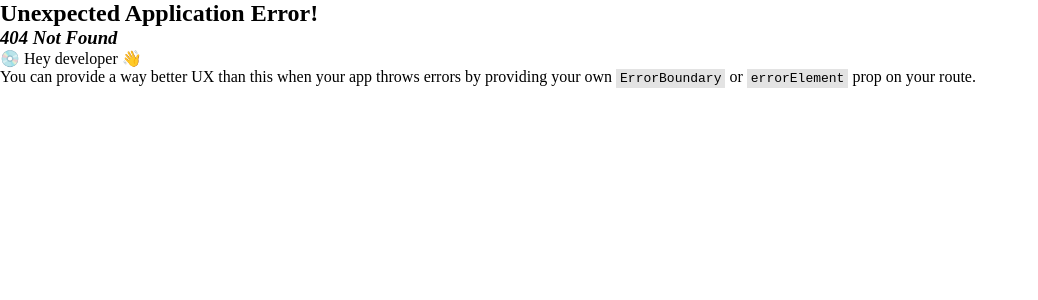
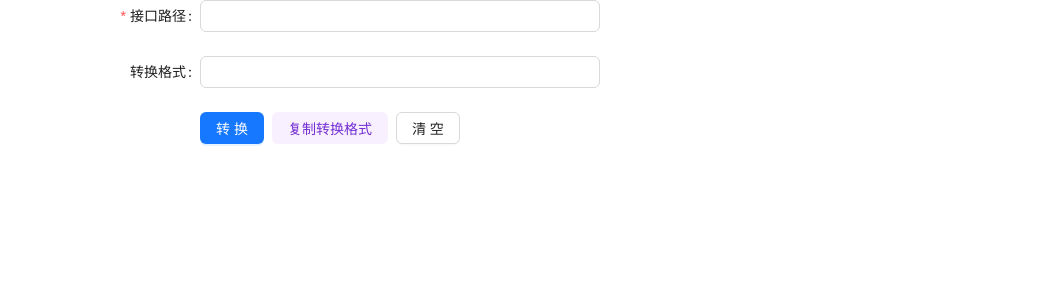
Before and after one commit to liulinman/react-font, a React (Vite) app: page /transferSlash in a window 1280 px wide. Before the commit this address had no page. Shown: the top 300 px of the page, without its empty margins (0-1038 px from the left). Built offline with nearby package versions, Linux system fonts and the light colour scheme.

Commit message:
feat: 赋值功能

```diff
--- /dev/null
+++ b/src/page/transferSlash/transferSlash.css
@@ -0,0 +1,7 @@
+.transferSlash {
+  width: 100%;
+  height: 100%;
+  display: flex;
+  flex-direction: column;
+  justify-content: center;
+}
--- /dev/null
+++ b/src/page/transferSlash/transferSlash.less
@@ -0,0 +1,8 @@
+.transferSlash {
+  width: 100%;
+  height: 100%;
+  display: flex;
+  flex-direction: column;
+  justify-content: center;
+  // display: flex;
+}
--- /dev/null
+++ b/src/page/transferSlash/transferSlash.tsx
@@ -0,0 +1,90 @@
+import React from "react";
+import { Button, Form, Input, message, Space } from "antd";
+
+import "./transferSlash.less";
+
+type FieldType = {
+  interfaceUrl?: string;
+  transferInterfaceUrl?: string;
+};
+
+const TransferSlash: React.FC = () => {
+  const [form] = Form.useForm();
+
+  const handleTransfer = () => {
+    const interfaceUrl = form.getFieldValue("interfaceUrl");
+    const parts = interfaceUrl.split("/");
+
+    // 遍历每个部分，只有在索引大于 0 时，才将第一个字符转换为大写
+    const result = parts.map((part: string, index: number) => {
+      if (index === 0) return part; // 第一个部分不转换
+      return part.charAt(0).toUpperCase() + part.slice(1); // 其余部分首字母大写
+    });
+
+    // 将数组重新拼接成一个字符串，不使用分隔符
+    const transformedStr = result.join("");
+
+    form.setFieldValue("transferInterfaceUrl", transformedStr);
+  };
+
+  // 复制转换格式的函数
+  const handleCopy = () => {
+    const transferInterfaceUrl = form.getFieldValue("transferInterfaceUrl");
+
+    if (!transferInterfaceUrl) {
+      message.error("没有转换结果可以复制");
+      return;
+    }
+
+    // 将转换格式复制到剪贴板
+    navigator.clipboard
+      .writeText(transferInterfaceUrl)
+      .then(() => {
+        message.success("转换格式已经复制");
+      })
+      .catch(() => {
+        message.error("复制失败，请重试");
+      });
+  };
+
+  return (
+    <Form
+      form={form}
+      name="basic"
+      labelCol={{ span: 8 }}
+      wrapperCol={{ span: 16 }}
+      style={{ maxWidth: 600 }}
+      initialValues={{ remember: true }}
+      autoComplete="off"
+      className="transferSlash"
+    >
+      <Form.Item<FieldType>
+        label="接口路径"
+        name="interfaceUrl"
+        rules={[{ required: true, message: "请输入url路径" }]}
+      >
+        <Input />
+      </Form.Item>
+
+      <Form.Item<FieldType> label="转换格式" name="transferInterfaceUrl">
+        <Input />
+      </Form.Item>
+
+      <Form.Item label={null}>
+        <Space>
+          <Button type="primary" onClick={handleTransfer}>
+            转换
+          </Button>
+          <Button color="purple" variant="filled" onClick={handleCopy}>
+            复制转换格式
+          </Button>
+          <Button color="danger" onClick={() => form.resetFields()}>
+            清空
+          </Button>
+        </Space>
+      </Form.Item>
+    </Form>
+  );
+};
+
+export default TransferSlash;
--- a/vite.config.ts
+++ b/vite.config.ts
@@ -1,13 +1,14 @@
 import { defineConfig } from "vite";
 import react from "@vitejs/plugin-react";
-import path from "path";
+import { resolve } from "path";
 
 // https://vite.dev/config/
 export default defineConfig({
   plugins: [react()],
+
   resolve: {
     alias: {
-      "@": path.resolve(__dirname, "src"), // 配置 @ 为 src 目录
+      "@": resolve(__dirname, "./src"),
     },
   },
 });
```
Also changed, not shown: package.json (+5 -2 lines), src/router/router.tsx (+5 -8 lines), 2 other files (tests, documents, lock files or other folders).
